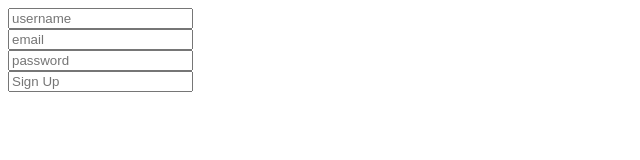
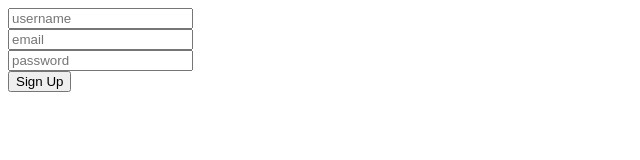
Before and after one commit to Sanyam96/Event-Management, a website: page public_static/signup.html in a window 1280 px wide. Shown: the whole page, without its empty margins (0-640 px from the left). Drawn offline with Linux system fonts and the light colour scheme.

Commit message:
Signup page updated

```diff
--- a/public_static/signup.html
+++ b/public_static/signup.html
@@ -14,7 +14,7 @@
 		<br>
 		<input name="password" placeholder="password" type="password">
 		<br>
-		<input name="submit" placeholder="Sign Up">
+		<input type="submit" value="Sign Up">
 	</form>
 </body>
 
```
